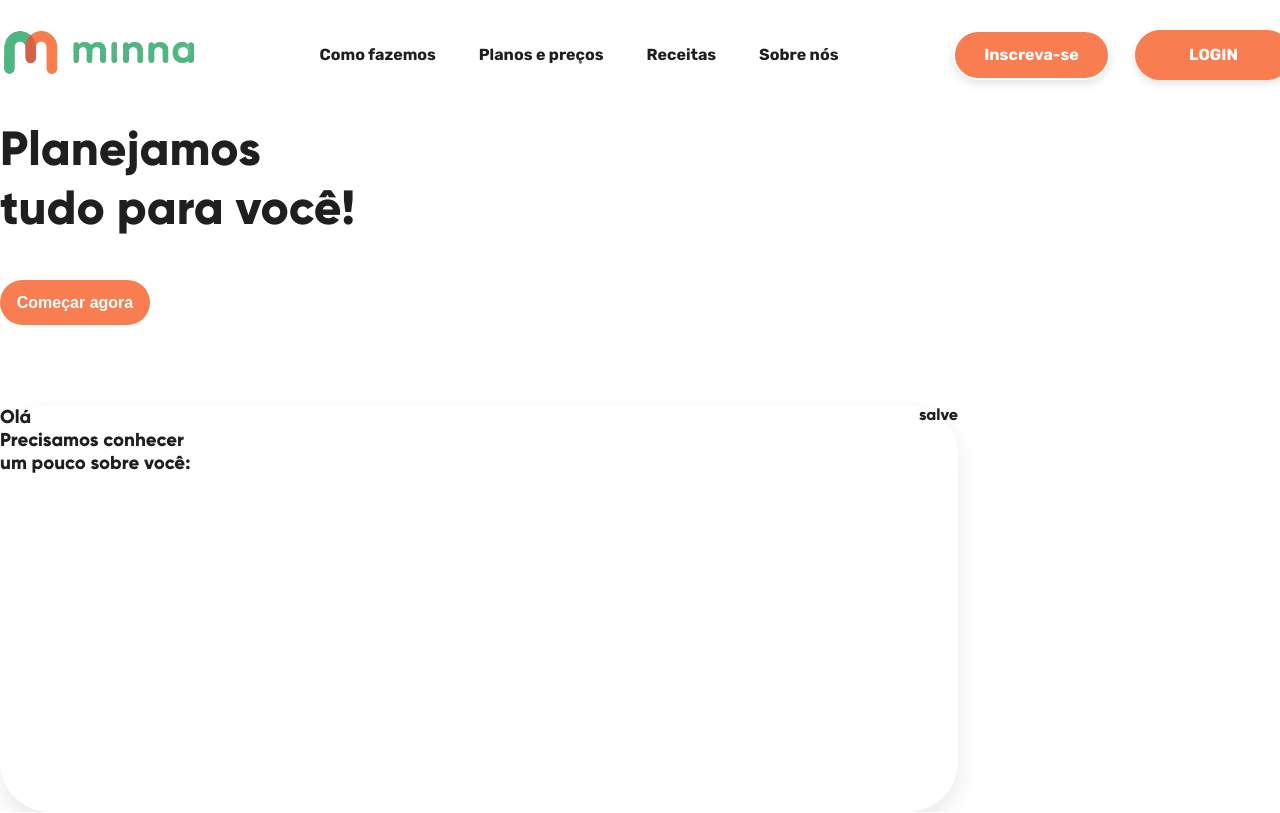
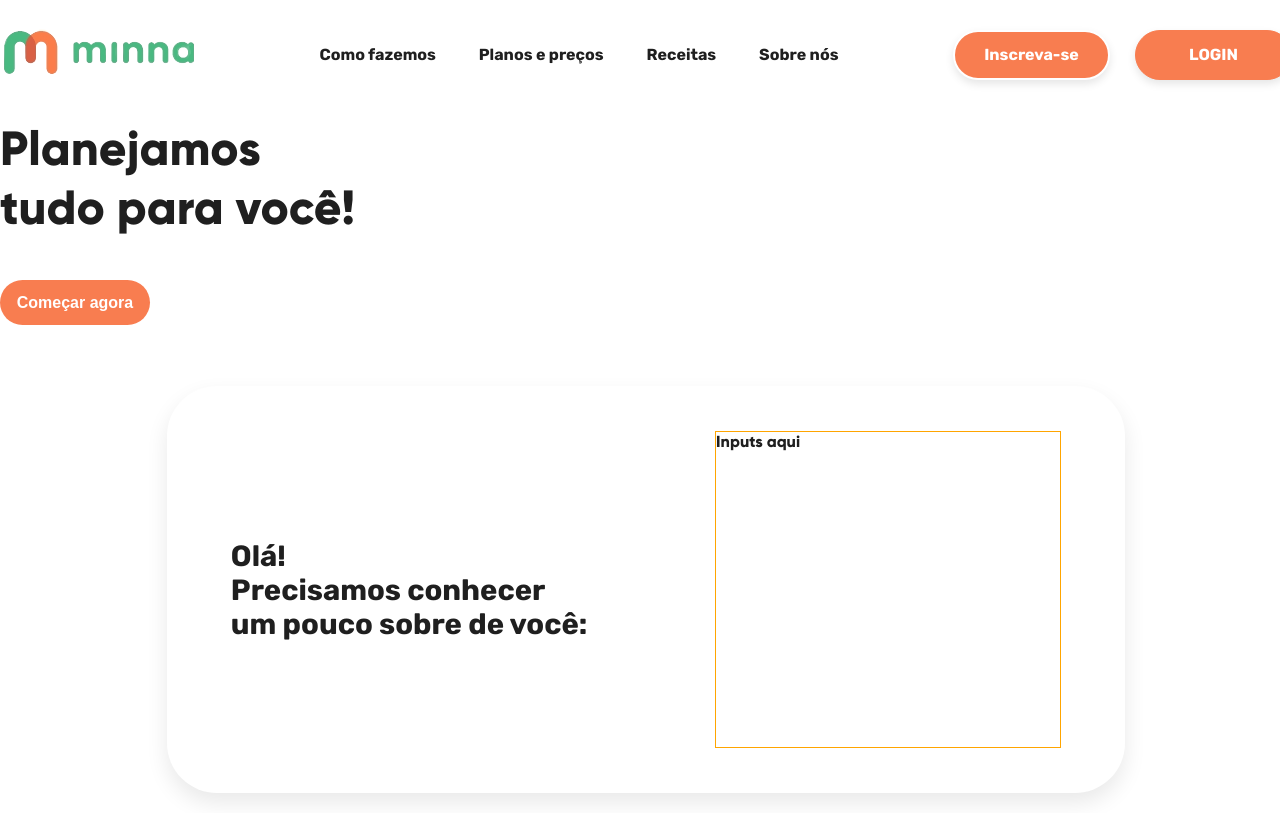
Before and after one commit to AugustoMagalhaes/cloudopss-desafio, a React (Create React App) app: page / in a window 1280 px wide. Built offline with nearby package versions, Linux system fonts and the light colour scheme.

Commit message:
refac: reestrutura componente e adequa css ao figma (PersonalInfo).

```diff
--- a/src/components/PersonalInfo/PersonalInfo.css
+++ b/src/components/PersonalInfo/PersonalInfo.css
@@ -1,11 +1,22 @@
 .personal-container {
+  align-items: center;
   background: white;
   border-radius: 50px;
   box-shadow: 0 10px 22px rgba(0, 0, 0, 0.09);
   display: flex;
   height: 407px;
-  justify-content: space-between;
-  margin-top: 80px;
-  position: absolute;
+  justify-content: space-around;
+  margin: 61px auto 20px;
   width: 958px;
 }
+
+.personal-title {
+  font-family: Rubik, sans-serif;
+  font-size: 25px;
+}
+
+.personal-input-container {
+  border: 1px solid orange;
+  height: 317px;
+  width: 346px;
+}
--- a/src/components/PersonalInfo/PersonalInfo.jsx
+++ b/src/components/PersonalInfo/PersonalInfo.jsx
@@ -5,12 +5,12 @@ function PersonalInfo() {
   return (
     <section className="personal-container">
       <section className="personal-title">
-        <h3>Olá</h3>
+        <h3>Olá!</h3>
         <h3>Precisamos conhecer</h3>
-        <h3>um pouco sobre você:</h3>
+        <h3>um pouco sobre de você:</h3>
       </section>
       <section className="personal-input-container">
-        salve
+        Inputs aqui
       </section>
     </section>
   );
```
